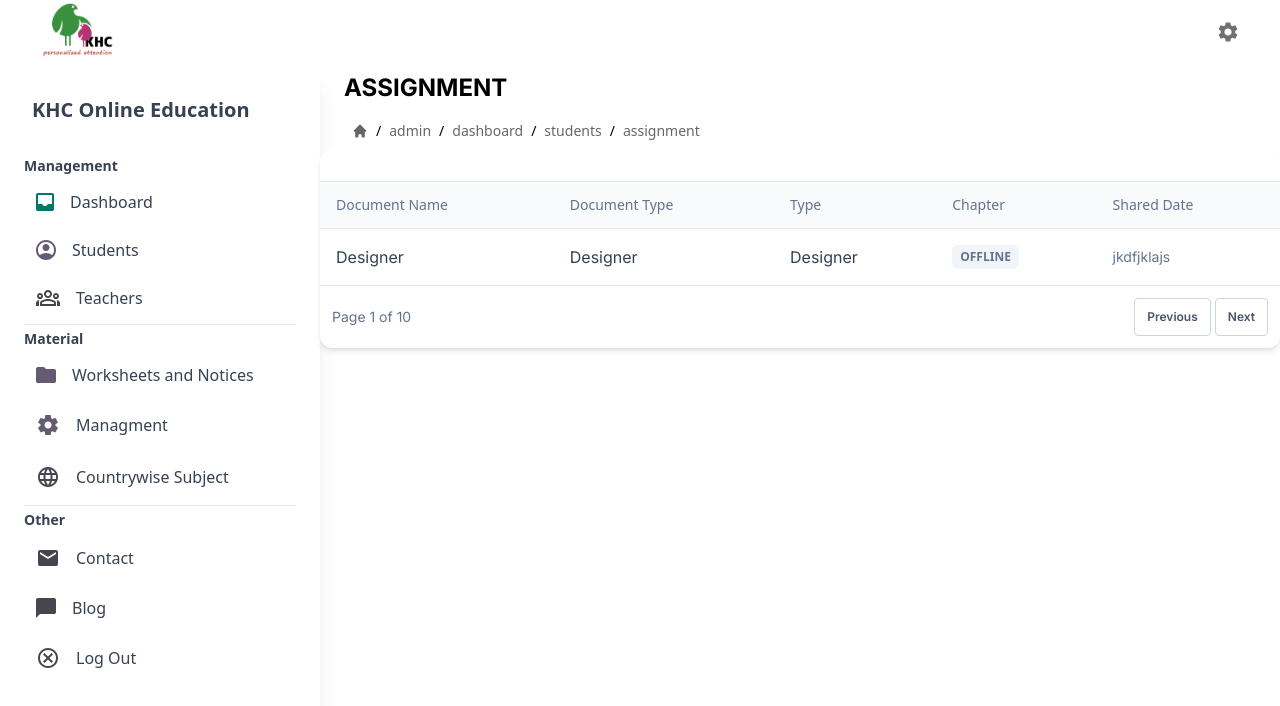
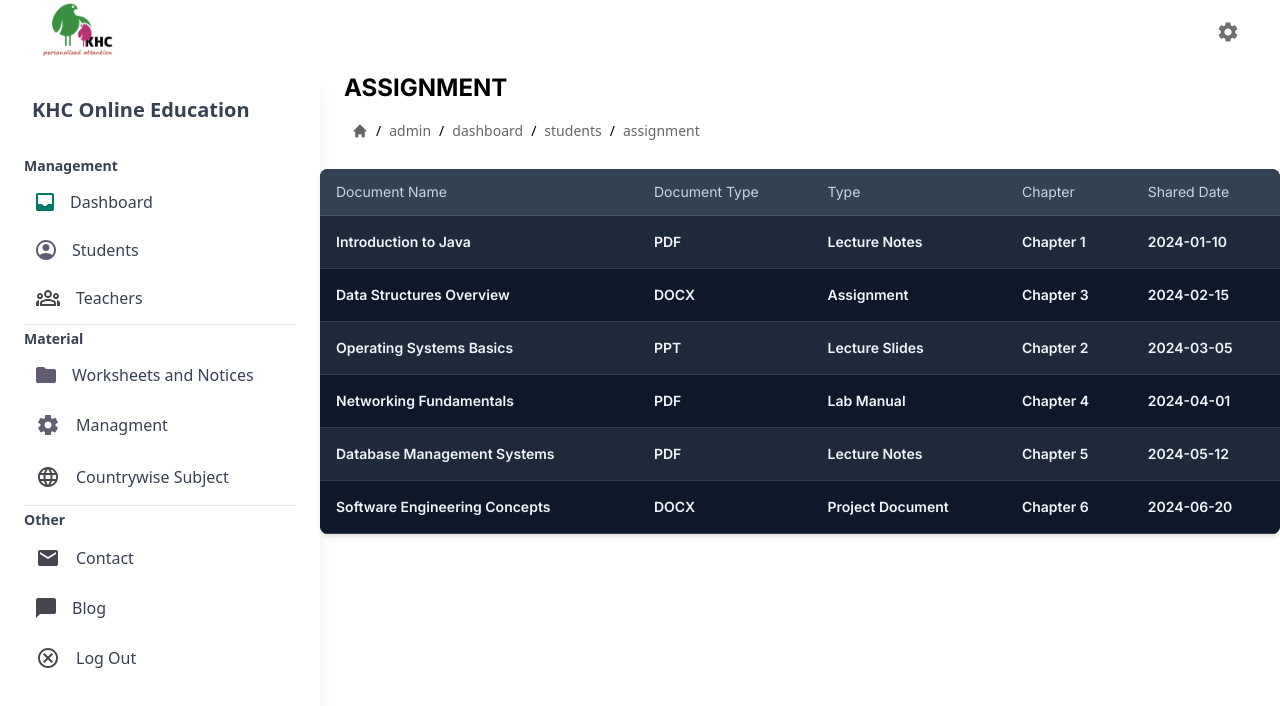
Before and after one commit to sudoarchie/frontend_khc, a Next.js app: page /admin/dashboard/students/assignment in a window 1280 px wide. Shown: the top 706 px of the page. Built offline with nearby package versions, Linux system fonts and the light colour scheme.

Commit message:
♻️ Refactor Assignment Improved

```diff
--- a/app/admin/dashboard/students/assignment/page.tsx
+++ b/app/admin/dashboard/students/assignment/page.tsx
@@ -1,109 +1,49 @@
+import TableField from "@/app/components/TableField";
 import Link from "next/link";
 
 export default function Assignment() {
+  const Header = [
+    "Document Name",
+    "Document Type",
+    "Type",
+    "Chapter",
+    "Shared Date",
+  ];
+  const data = [
+    ["Introduction to Java", "PDF", "Lecture Notes", "Chapter 1", "2024-01-10"],
+    [
+      "Data Structures Overview",
+      "DOCX",
+      "Assignment",
+      "Chapter 3",
+      "2024-02-15",
+    ],
+    [
+      "Operating Systems Basics",
+      "PPT",
+      "Lecture Slides",
+      "Chapter 2",
+      "2024-03-05",
+    ],
+    ["Networking Fundamentals", "PDF", "Lab Manual", "Chapter 4", "2024-04-01"],
+    [
+      "Database Management Systems",
+      "PDF",
+      "Lecture Notes",
+      "Chapter 5",
+      "2024-05-12",
+    ],
+    [
+      "Software Engineering Concepts",
+      "DOCX",
+      "Project Document",
+      "Chapter 6",
+      "2024-06-20",
+    ],
+  ];
   return (
-    <div className="relative flex flex-col w-full h-full text-slate-700 bg-white shadow-md rounded-xl bg-clip-border">
-      <div className="relative mx-4 mt-4 overflow-hidden text-slate-700 bg-white rounded-none bg-clip-border">
-        <div className="flex items-center justify-between ">
-          <div className="flex flex-col gap-2 shrink-0 sm:flex-row">
-            {/* <button
-              className="rounded border border-slate-300 py-2.5 px-3 text-center text-xs font-semibold text-slate-600 transition-all hover:opacity-75 focus:ring focus:ring-slate-300 active:opacity-[0.85] disabled:pointer-events-none disabled:opacity-50 disabled:shadow-none"
-              type="button"
-            >
-              View All
-            </button>
-            <button
-              className="flex select-none items-center gap-2 rounded bg-slate-800 py-2.5 px-4 text-xs font-semibold text-white shadow-md shadow-slate-900/10 transition-all hover:shadow-lg hover:shadow-slate-900/20 focus:opacity-[0.85] focus:shadow-none active:opacity-[0.85] active:shadow-none disabled:pointer-events-none disabled:opacity-50 disabled:shadow-none"
-              type="button"
-            >
-              <svg
-                xmlns="http://www.w3.org/2000/svg"
-                viewBox="0 0 24 24"
-                fill="currentColor"
-                aria-hidden="true"
-                stroke-width="2"
-                className="w-4 h-4"
-              >
-                <path d="M6.25 6.375a4.125 4.125 0 118.25 0 4.125 4.125 0 01-8.25 0zM3.25 19.125a7.125 7.125 0 0114.25 0v.003l-.001.119a.75.75 0 01-.363.63 13.067 13.067 0 01-6.761 1.873c-2.472 0-4.786-.684-6.76-1.873a.75.75 0 01-.364-.63l-.001-.122zM19.75 7.5a.75.75 0 00-1.5 0v2.25H16a.75.75 0 000 1.5h2.25v2.25a.75.75 0 001.5 0v-2.25H22a.75.75 0 000-1.5h-2.25V7.5z"></path>
-              </svg>
-              Add member
-            </button> */}
-          </div>
-        </div>
-      </div>
-      <div className="p-0 overflow-scroll">
-        <table className="w-full mt-4 text-left table-auto min-w-max">
-          <thead>
-            <tr>
-              <th className="p-4 transition-colors cursor-pointer border-y border-slate-200 bg-slate-50 hover:bg-slate-100">
-                <p className="flex items-center justify-between gap-2 font-sans text-sm font-normal leading-none text-slate-500">
-                  Document Name
-                </p>
-              </th>
-              <th className="p-4 transition-colors cursor-pointer border-y border-slate-200 bg-slate-50 hover:bg-slate-100">
-                <p className="flex items-center justify-between gap-2 font-sans text-sm font-normal leading-none text-slate-500">
-                  Document Type
-                </p>
-              </th>
-              <th className="p-4 transition-colors cursor-pointer border-y border-slate-200 bg-slate-50 hover:bg-slate-100">
-                <p className="flex items-center justify-between gap-2 font-sans text-sm font-normal leading-none text-slate-500">
-                  Type
-                </p>
-              </th>
-              <th className="p-4 transition-colors cursor-pointer border-y border-slate-200 bg-slate-50 hover:bg-slate-100">
-                <p className="flex items-center justify-between gap-2 font-sans text-sm font-normal leading-none text-slate-500">
-                  Chapter
-                </p>
-              </th>
-              <th className="p-4 transition-colors cursor-pointer border-y border-slate-200 bg-slate-50 hover:bg-slate-100">
-                <p className="flex items-center justify-between gap-2 font-sans text-sm font-normal leading-none text-slate-500">
-                  Shared Date
-                </p>
-              </th>
-            </tr>
-          </thead>
-          <tbody>
-            <tr>
-              <td className="p-4 border-b border-slate-200">
-                <div className="flex flex-col">Designer</div>
-              </td>
-              <td className="p-4 border-b border-slate-200">
-                <div className="flex flex-col">Designer</div>
-              </td>
-              <td className="p-4 border-b border-slate-200">
-                <div className="flex flex-col">Designer</div>
-              </td>
-              <td className="p-4 border-b border-slate-200">
-                <div className="w-max">
-                  <div className="relative grid items-center px-2 py-1 font-sans text-xs font-bold uppercase rounded-md select-none whitespace-nowrap bg-slate-100 text-slate-500">
-                    <span className="">offline</span>
-                  </div>
-                </div>
-              </td>
-              <td className="p-4 border-b border-slate-200">
-                <p className="text-sm text-slate-500">jkdfjklajs</p>
-              </td>
-            </tr>
-          </tbody>
-        </table>
-      </div>
-      <div className="flex items-center justify-between p-3">
-        <p className="block text-sm text-slate-500">Page 1 of 10</p>
-        <div className="flex gap-1">
-          <button
-            className="rounded border border-slate-300 py-2.5 px-3 text-center text-xs font-semibold text-slate-600 transition-all hover:opacity-75 focus:ring focus:ring-slate-300 active:opacity-[0.85] disabled:pointer-events-none disabled:opacity-50 disabled:shadow-none"
-            type="button"
-          >
-            Previous
-          </button>
-          <button
-            className="rounded border border-slate-300 py-2.5 px-3 text-center text-xs font-semibold text-slate-600 transition-all hover:opacity-75 focus:ring focus:ring-slate-300 active:opacity-[0.85] disabled:pointer-events-none disabled:opacity-50 disabled:shadow-none"
-            type="button"
-          >
-            Next
-          </button>
-        </div>
-      </div>
+    <div>
+      <TableField Header={Header} Rows={data} className="my-5"></TableField>
     </div>
   );
 }
```
